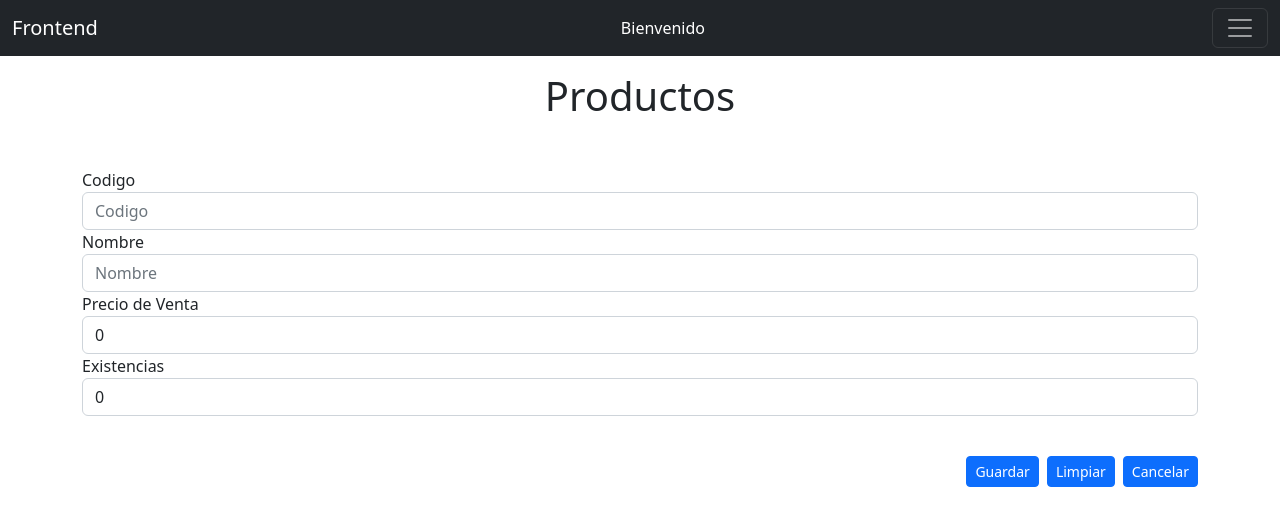
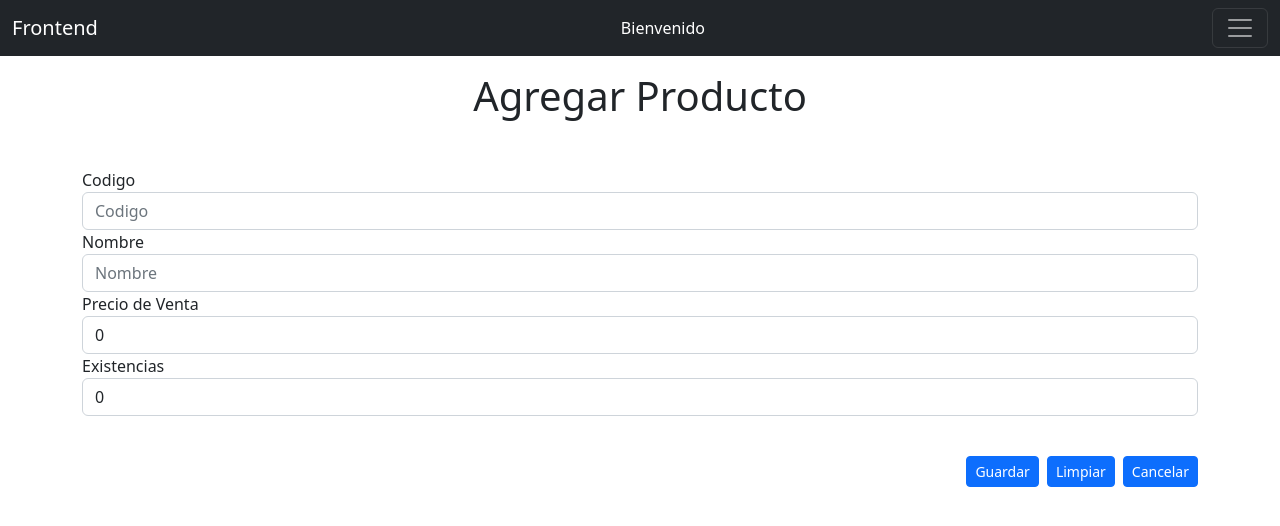
Before and after one commit to jg2kpy/ProjectFrontend3, an Angular app: page /productos/agregar in a window 1280 px wide. Shown: the top 526 px of the page. Built offline with nearby package versions, Linux system fonts and the light colour scheme.

Commit message:
minor changes ale

```diff
--- a/angular.json
+++ b/angular.json
@@ -100,5 +100,8 @@
         }
       }
     }
+  },
+  "cli": {
+    "analytics": false
   }
 }
--- a/src/app/agregar-producto/agregar-producto.component.html
+++ b/src/app/agregar-producto/agregar-producto.component.html
@@ -2,7 +2,7 @@
 <br><br><br>
 <div class="container">
     <div style="text-align: center;">
-        <h1>Productos</h1>
+        <h1>Agregar Producto</h1>
     </div>
 
     <br>
```
Also changed, not shown: 1 other file (tests, documents, lock files or other folders).
